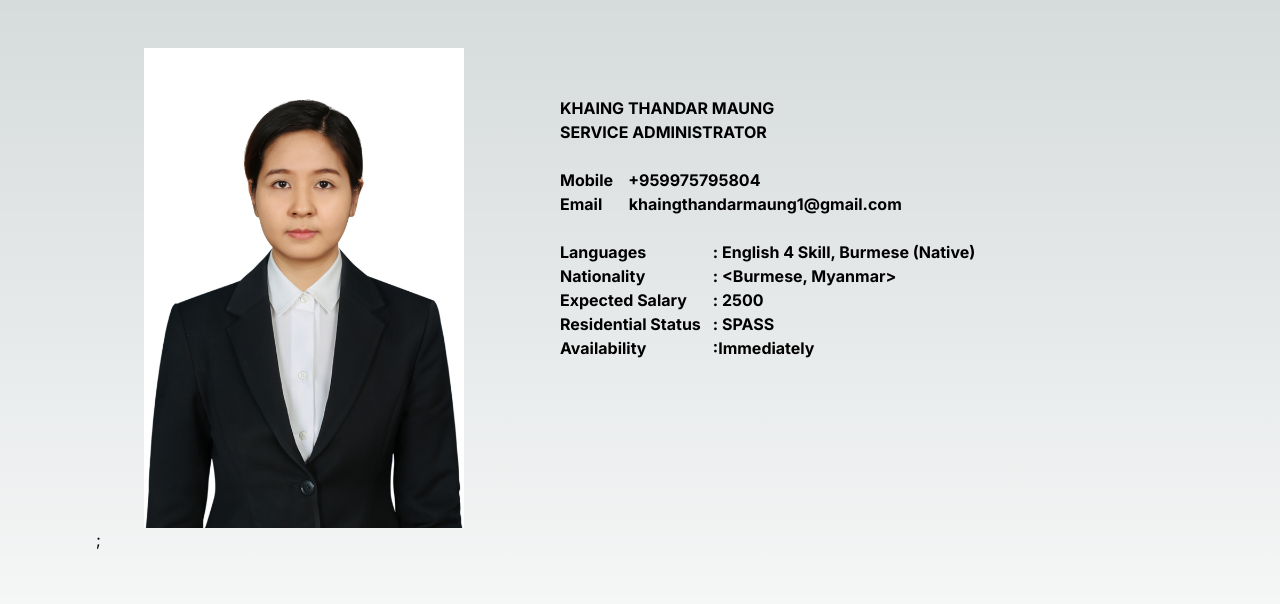
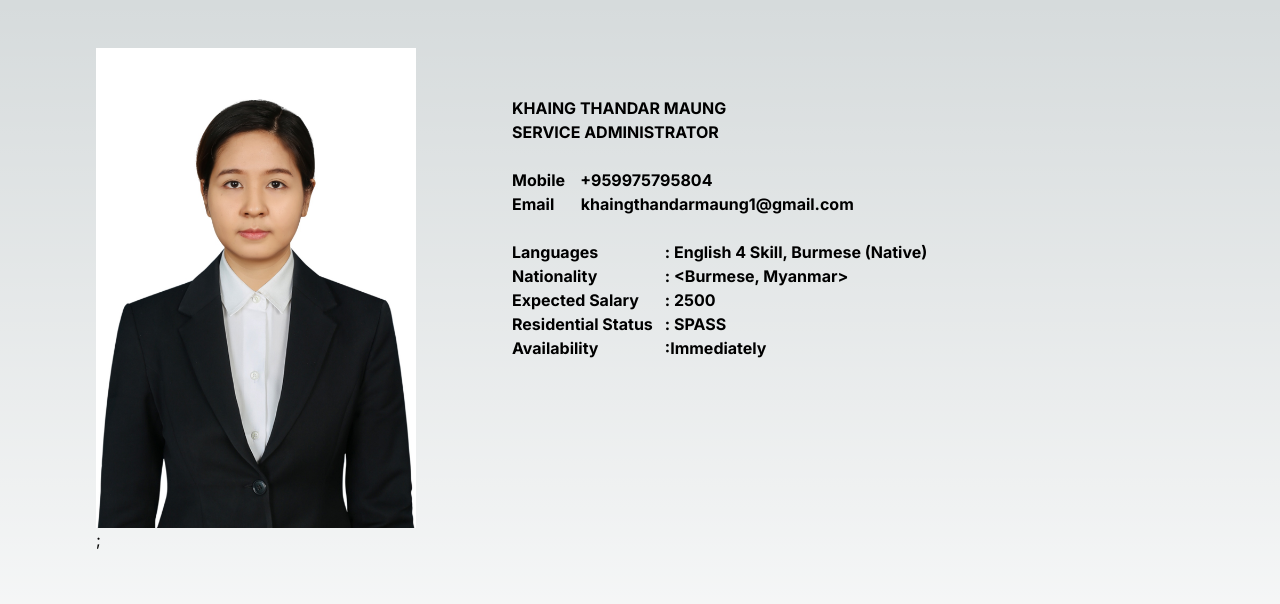
Before and after one commit to ThetHtetS/adminPortfolio, a Next.js app: page /about in a window 1280 px wide. Shown: the top 604 px of the page. Built offline with nearby package versions, Linux system fonts and the light colour scheme.

Commit message:
fix minor bug

```diff
--- a/src/app/about/page.js
+++ b/src/app/about/page.js
@@ -6,7 +6,7 @@ export default function About() {
     <div className='md:h-screen pt-12 md:pl-24 '>
      <div className='md:flex gap-12'>
      <div className=''>
-      <Image src={logo} className='w-80 ml-12 md:w-80' alt="Logo" />;
+      <Image src={logo} className='w-80 mx-auto md:w-80' alt="Logo" />;
       </div>
       <div className=' font-bold mt-12 mx-12 space-y-6'>
 
@@ -17,7 +17,7 @@ export default function About() {
       Mobile&nbsp;&nbsp;&nbsp; +959975795804 <br />
       Email&nbsp;&nbsp;&nbsp;&nbsp;&nbsp;&nbsp; khaingthandarmaung1@gmail.com
      </div>
-     <div className='flex gap-3'>
+     <div className='flex gap-3 pb-24'>
       <div>
       <div>Languages</div>
       <div>Nationality </div>
--- a/src/app/education/page.js
+++ b/src/app/education/page.js
@@ -10,7 +10,7 @@ export default function Education() {
          Educational background
      </h1>
       <div className='mt-3 mr-0 text-lg'>
-         <div className='leading-8' align="justify">
+         <div className='leading-8'>
          &emsp; &emsp; &emsp; I have successfully graduated from Technological University
          with a degree in <span className='text-blue-500'>Bachelor of Engineering  Electronic Communication</span>. And I have
          accomplished for the following certificate.
--- a/src/app/experience/page.js
+++ b/src/app/experience/page.js
@@ -7,11 +7,11 @@
           Experience
       </h1>
        <div className='mt-3 mr-0 text-xl'>
-          <p className='leading-8' align="justify">
+          <p className='leading-8' >
           &emsp; &emsp; &emsp; Administration is one of the  primary  sectors such as  finance and marketing,
              of an organization. Administrative role like <span className='text-blue-600'>coordination, communication, record-keeping,
              resource allocation, providing support</span> to a team, is very crutial to ensure smooth operation.
-             It takes Administrator strong organizational skills, knowledge, communication, to be effective
+             It takes administrator strong organizational skills, knowledge, communication, to be effective
              and to gain achievement of an entire organization. <br />
              &emsp; &emsp; &emsp; <span className='text-blue-600'>As I have been working as Administrator</span> for very long, I have deep understanding of administrative
              role and how important it is, to achieve the goal of the organization. I have experience in coordinating appointment
```
